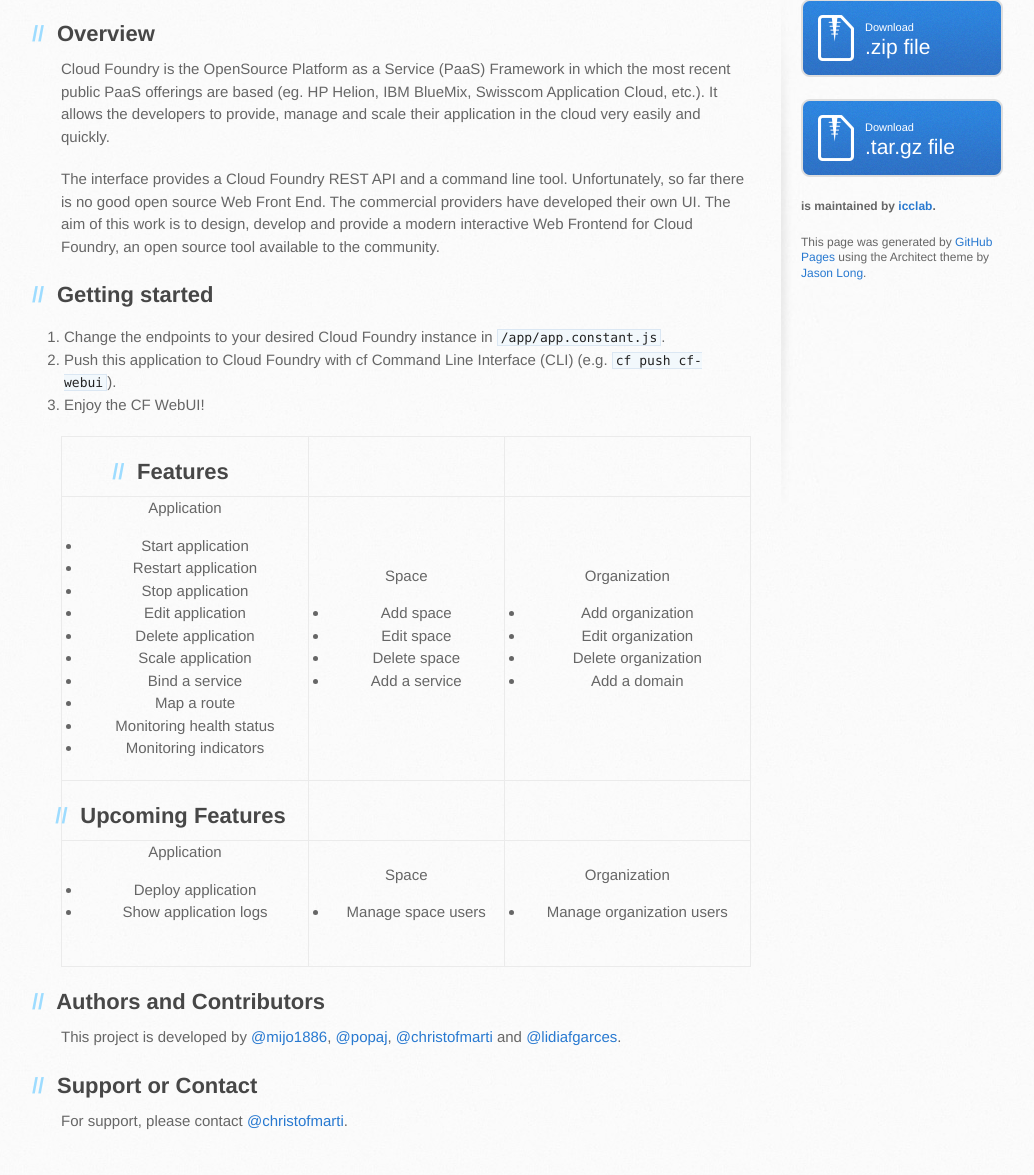
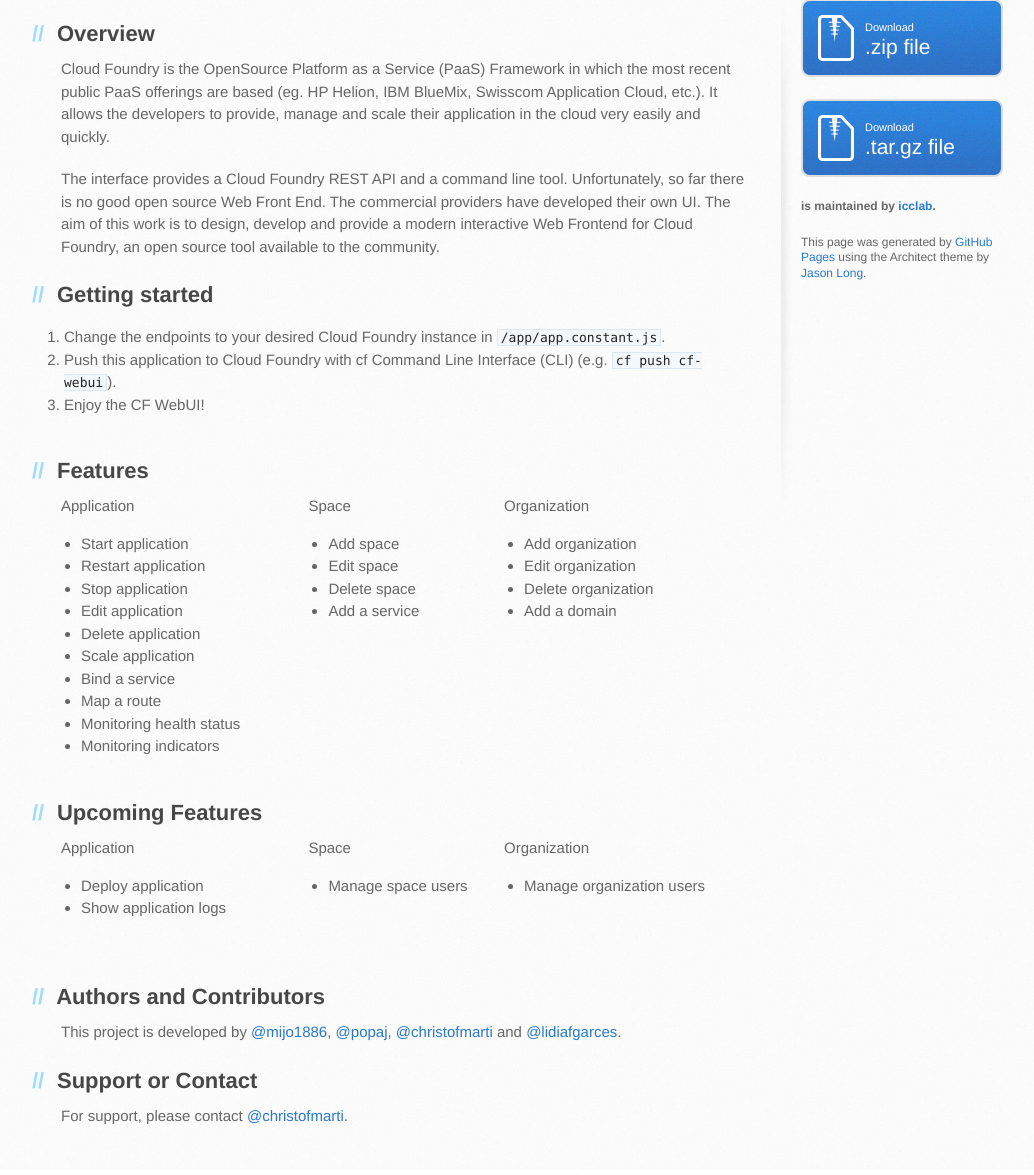
Before and after one commit to icclab/cf-webui, a PHP site: page / in a window 1280 px wide. Shown: the part 267-1442 px from the top of the page, without its empty margins (109-1143 px from the left). After the commit the page ends 1392 px from the top, so only its background shows below. Run offline with PHP 8.4, Linux system fonts and the light colour scheme.

Commit message:
Update stylesheet.css

```diff
--- a/stylesheets/stylesheet.css
+++ b/stylesheets/stylesheet.css
@@ -589,7 +589,7 @@ hr {
 
 table {
   width: 100%;
-  border: 1px solid #ebebeb;
+
 }
 
 th {
@@ -598,8 +598,9 @@ th {
 
 td {
   font-weight: 300;
-  text-align: center;
-  border: 1px solid #ebebeb;
+  vertical-align: top;
+
+
 }
 
 form {
```
